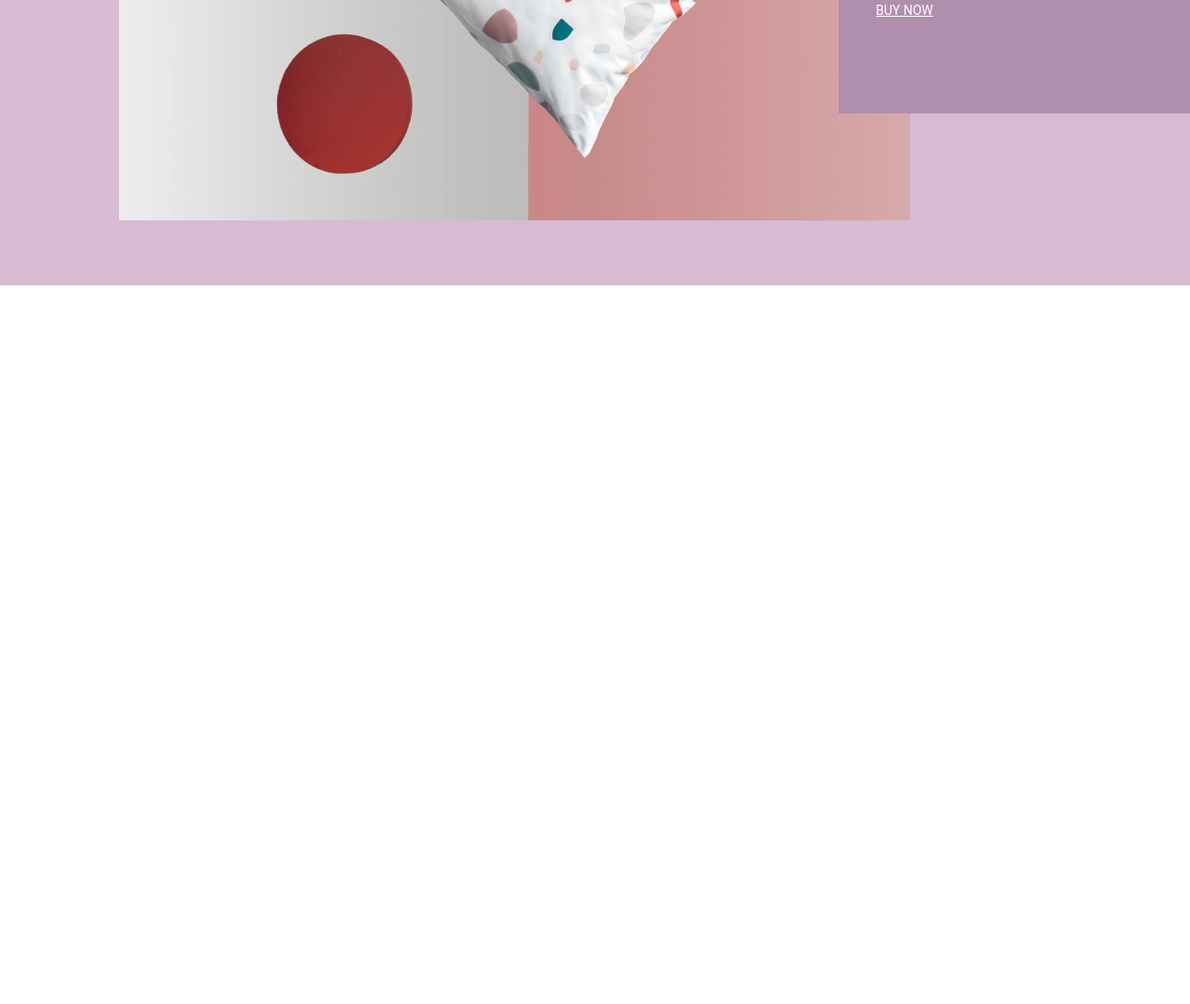
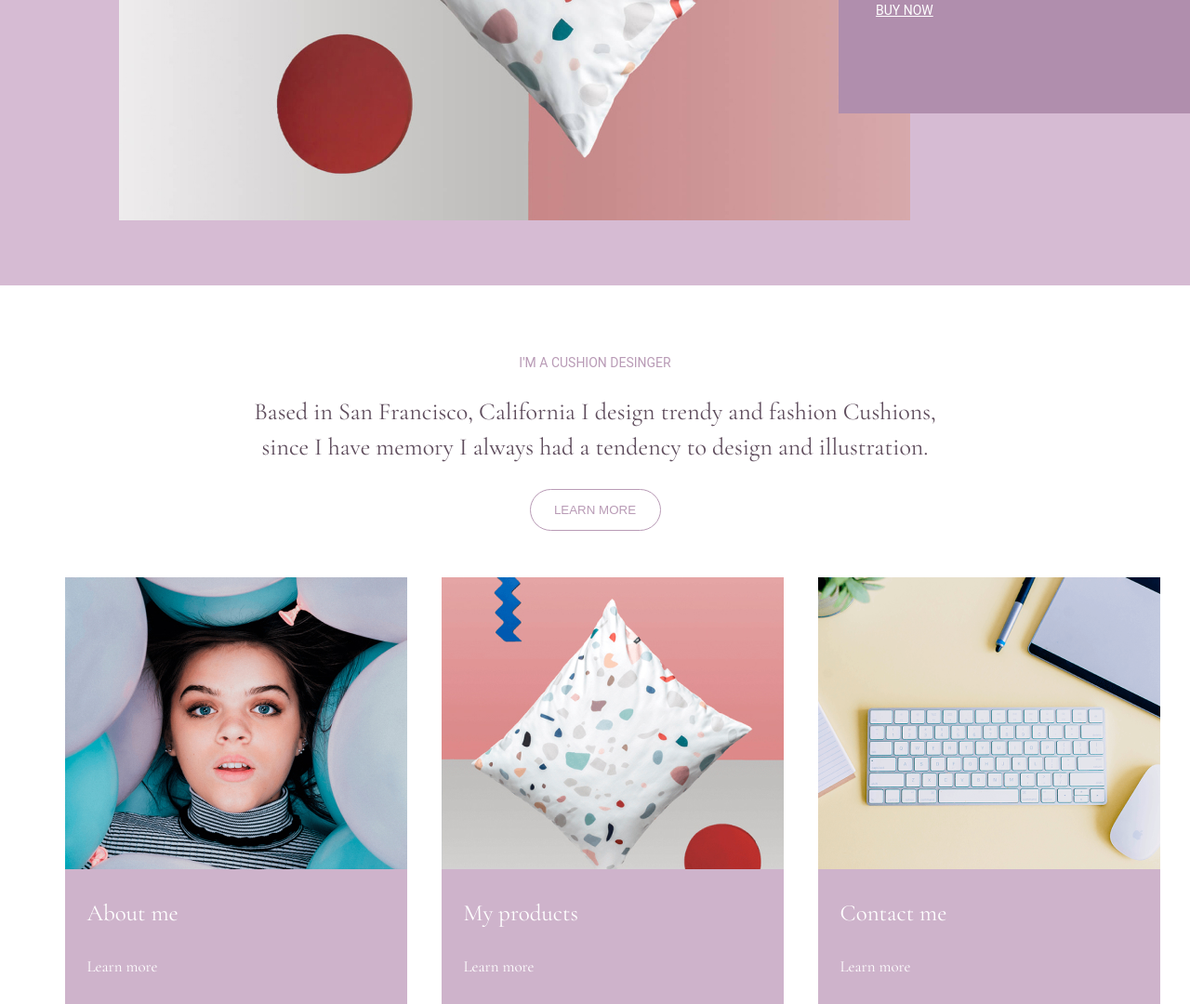
Before and after one commit to Qinimi0900w/marela, a plain HTML site: page index.html in a window 1280 px wide. Shown: the part 630-1710 px from the top of the page at 93% size. Before the commit the page ends 937 px from the top, so only its background shows below. Drawn offline with nearby package versions, Linux system fonts and the light colour scheme.

Commit message:
feat: add new block

```diff
--- a/index.css
+++ b/index.css
@@ -7,7 +7,7 @@ body{
 	font-family: 'Cormorant Garamond';
 }
 .logo{
-	padding: 33px 140px 24px 138px;
+	padding: 23px 140px 24px 138px;
 	display: flex;
 	justify-content: space-between;
 	margin-bottom: 24px;
@@ -73,6 +73,9 @@ body{
 	font-family: 'Roboto',sans-serif;
 	font-weight: 400;
 }
+.feature{
+	color: #B99BB6;;
+}
 .btn{
 	text-decoration: underline;
 	color: #fff;
@@ -80,8 +83,50 @@ body{
 	font-family: 'Roboto',sans-serif;
 	font-weight: 400;
 }
-/*.section-text hr{
-	width: 40px;
+/*.features{
+	margin-top: 75px;
+	margin-bottom: 50px;
+}*/
+.feature-subtxt{
+	text-align: center;
+	margin-top: 75px;
+	margin-bottom: 50px;
+}
+.sub-txt{
+	font-size: 26px;
+	line-height: 38px;
+	color: #5F4D5D;
+	font-family: 'Cormorant Garamond';
+}
+.features-btn{
+	height: 45px;
+	width: 141px;
+	border-radius: 25px;
+	border: 1px solid #B99BB6;
+	color: #B99BB6;
+	background-color: #fff;
+}
+.features-content{
+	display: flex;
+	justify-content: center;
+}
+.features-block{
+	background-color: #CEB3CB;
 	color: #fff;
+	font-family: 'Cormorant Garamond';
+	font-size: 25px;
+	margin-left: 37px ;
+}
+.feature-txt{
+	height: 113px;
+	width: 344px;
 	text-align: left;
-}*/
+	line-height: 30px;
+	padding-left: 24px;
+}
+.features-block a{
+	text-decoration: none;
+	color: #fff;
+	font-size: 17px;
+	line-height: 30px;
+}
--- a/index.html
+++ b/index.html
@@ -34,5 +34,35 @@
 		<div class="section-fon2-text">
 		</div>
 	</section>
+	<div class="features">
+		<div class="feature-subtxt">
+			<p class="feature txt ">I'M A CUSHION DESINGER</p>
+			<p class="sub-txt">Based in San Francisco, California I design trendy and fashion Cushions,<br> since I have memory I always had a tendency to design and illustration.</p>
+			<button class="features-btn">LEARN MORE</button>
+		</div>
+		<div class="features-content">
+			<div class="features-block">
+				<img src="img/IMAGE (11).jpg" alt="">
+				<div class="feature-txt">
+					<p>About me</p>
+					<a href="">Learn more</a>
+				</div>
+			</div>
+			<div class="features-block">
+				<img src="img/IMAGE (12).jpg" alt="">
+				<div class="feature-txt">
+					<p>My products</p>
+					<a href="">Learn more</a>
+				</div>
+			</div>
+			<div class="features-block">
+				<img src="img/IMAGE (22).png" alt="">
+				<div class="feature-txt">
+					<p>Contact me</p>
+					<a href="">Learn more</a>
+				</div>
+			</div>
+		</div>
+	</div>
 </body>
 </html>
```
Also changed, not shown: img/IMAGE (11).jpg (added), img/IMAGE (12).jpg (added), img/IMAGE (22).png (added).
